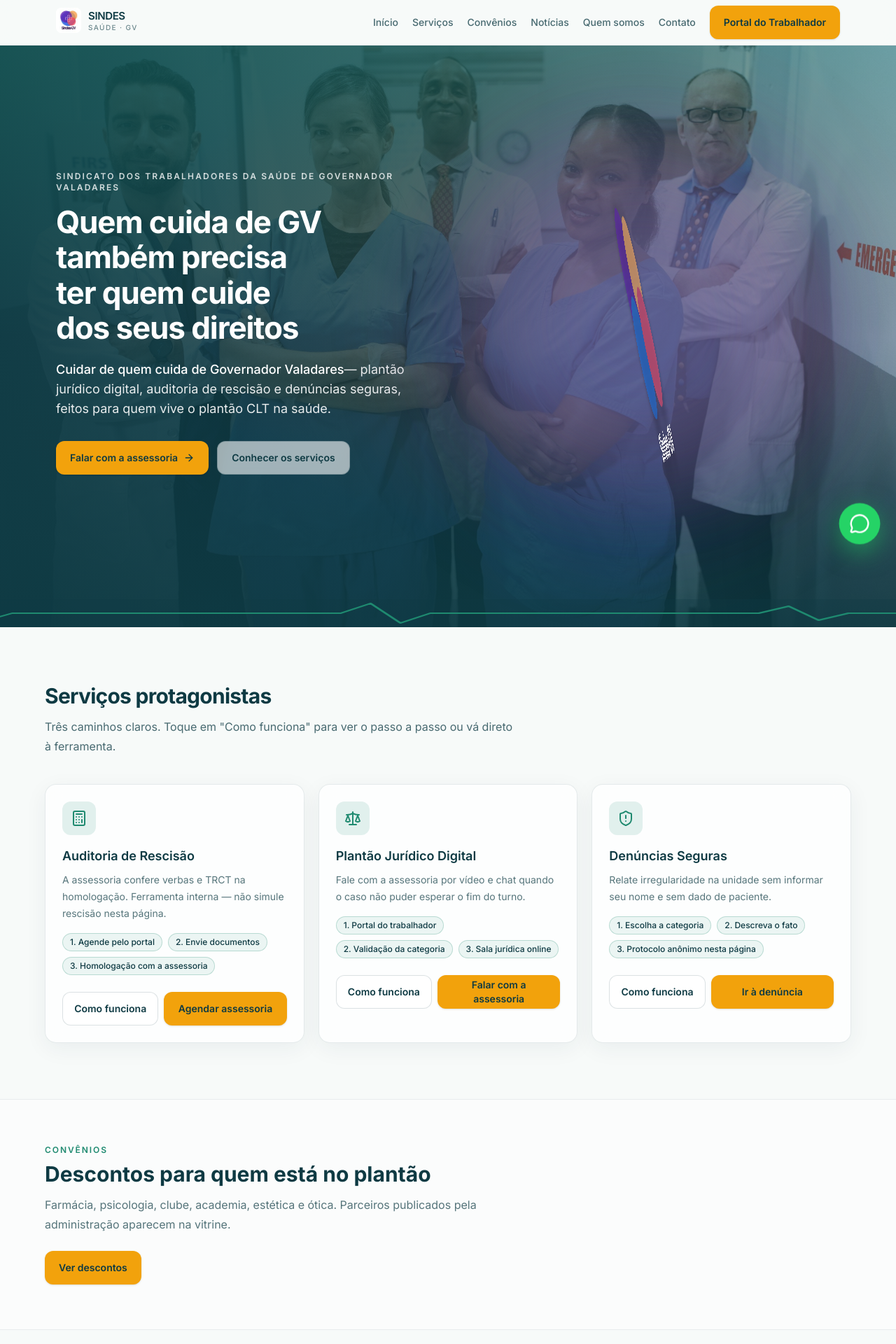
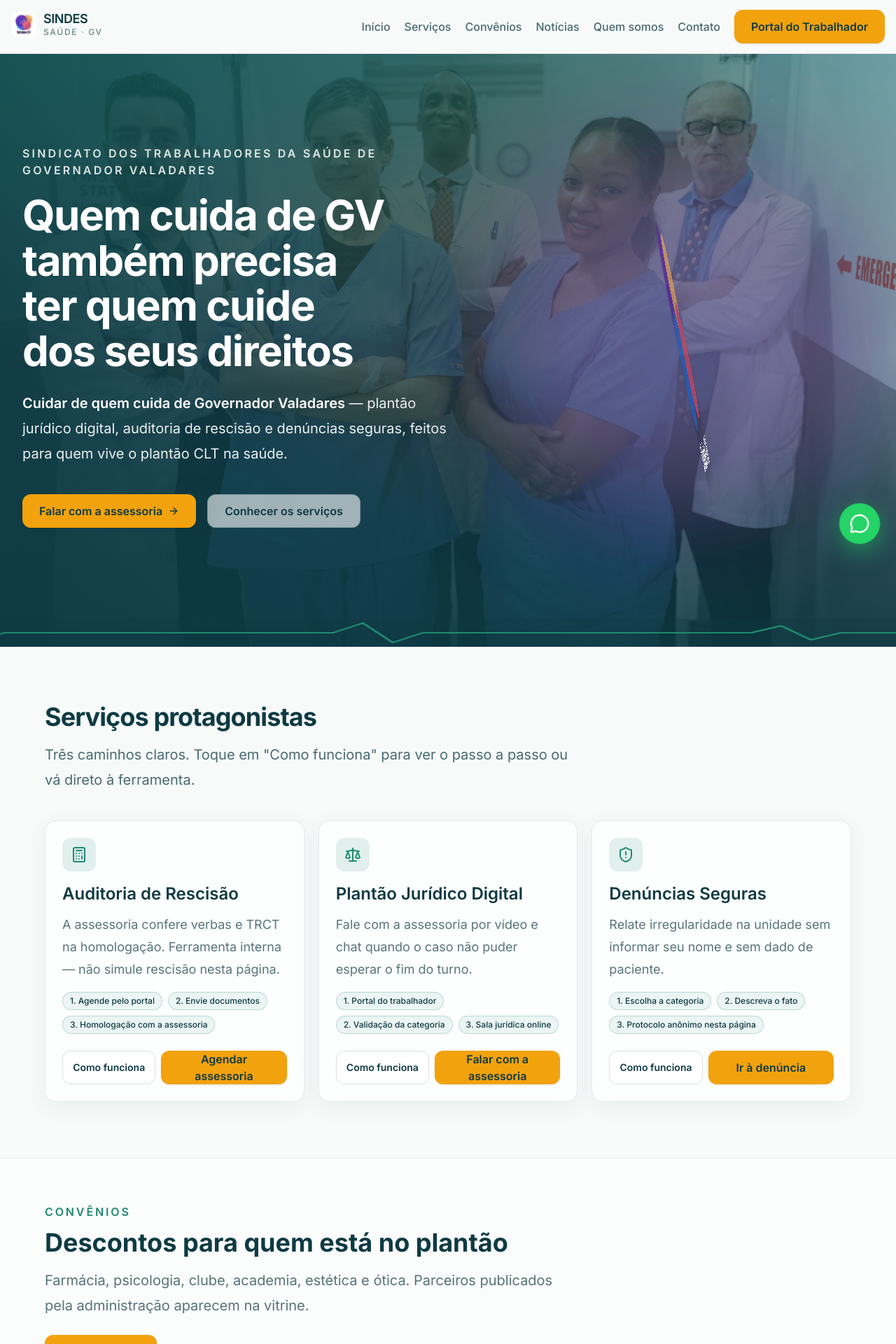
Before and after one commit to rajaconsultoriaeprojetos-boop/sindes-gv, a Next.js app: page / in a window 1280 px wide. Shown: the top 1920 px of the page at 70% size. Built offline with nearby package versions, Linux system fonts and the light colour scheme.

Commit message:
feat(landing): tipografia maior e mais respiro no hero e seções

```diff
--- a/components/SindesLanding.tsx
+++ b/components/SindesLanding.tsx
@@ -66,14 +66,14 @@ function Marca({ sobreEscuro = false }: { sobreEscuro?: boolean }) {
       />
       <span className="min-w-0 text-left">
         <span
-          className={`block text-[15px] font-semibold leading-none tracking-tight ${
+          className={`block text-base font-semibold sm:text-lg leading-none tracking-tight ${
             sobreEscuro ? "text-white" : "text-[#0E3A43]"
           }`}
         >
           SINDES
         </span>
         <span
-          className={`mt-1 block whitespace-nowrap text-[10px] font-medium uppercase leading-none tracking-[0.14em] ${
+          className={`mt-1 block whitespace-nowrap text-[11px] sm:text-xs font-medium uppercase leading-none tracking-[0.14em] ${
             sobreEscuro ? "text-white/75" : "text-[#0E3A43]/60"
           }`}
         >
@@ -210,7 +210,7 @@ export default function SindesLanding({ cms }: Props) {
       </a>
 
       <header className="sticky top-0 z-50 border-b border-[rgba(14,58,67,0.08)] bg-[#F7FAF9]/90 backdrop-blur-md">
-        <div className="mx-auto flex h-16 max-w-6xl items-center justify-between gap-3 px-4">
+        <div className="mx-auto flex h-[4.25rem] max-w-7xl sm:h-[4.75rem] items-center justify-between gap-3 px-4">
           <a
             href="#inicio"
             className="rounded-lg focus-visible:outline-none focus-visible:ring-2 focus-visible:ring-[#1F8A70] focus-visible:ring-offset-2"
@@ -224,7 +224,7 @@ export default function SindesLanding({ cms }: Props) {
                 <Link
                   key={item.href}
                   href={item.href}
-                  className="rounded-md text-sm font-medium text-[#0E3A43]/75 transition hover:text-[#0E3A43]"
+                  className="rounded-md text-base font-medium text-[#0E3A43]/75 transition hover:text-[#0E3A43]"
                 >
                   {item.rotulo}
                 </Link>
@@ -232,7 +232,7 @@ export default function SindesLanding({ cms }: Props) {
                 <a
                   key={item.href}
                   href={item.href}
-                  className="rounded-md text-sm font-medium text-[#0E3A43]/75 transition hover:text-[#0E3A43]"
+                  className="rounded-md text-base font-medium text-[#0E3A43]/75 transition hover:text-[#0E3A43]"
                 >
                   {item.rotulo}
                 </a>
@@ -286,7 +286,7 @@ export default function SindesLanding({ cms }: Props) {
       </header>
 
       <main>
-        <section id="inicio" tabIndex={-1} className="relative scroll-mt-20 overflow-hidden">
+        <section id="inicio" tabIndex={-1} className="relative scroll-mt-20 overflow-hidden min-h-[min(88vh,920px)]">
           <div className="absolute inset-0">
             <Image
               src={HERO_IMAGE}
@@ -309,22 +309,22 @@ export default function SindesLanding({ cms }: Props) {
               aria-hidden="true"
             />
           </div>
-          <div className="relative mx-auto grid max-w-6xl items-center gap-8 px-4 py-16 sm:py-24 lg:grid-cols-[minmax(0,0.95fr)_minmax(0,1.05fr)] lg:gap-6 lg:py-28">
+          <div className="relative mx-auto grid max-w-7xl items-center gap-10 px-4 py-20 sm:px-6 sm:py-28 lg:grid-cols-[minmax(0,1.05fr)_minmax(0,0.95fr)] lg:gap-10 lg:py-32 xl:px-8">
             <div className="order-2 lg:order-1">
-              <p className="text-xs font-semibold uppercase tracking-[0.18em] text-white/80">
+              <p className="text-sm font-semibold uppercase tracking-[0.2em] text-white/85 sm:text-base">
                 Sindicato dos Trabalhadores da Saúde de Governador Valadares
               </p>
-              <h1 className="mt-4 max-w-2xl text-3xl font-bold leading-tight tracking-tight text-white text-balance sm:text-4xl lg:text-[2.75rem] lg:leading-[1.15]">
+              <h1 className="mt-5 max-w-3xl text-4xl font-bold leading-[1.08] tracking-tight text-white text-balance sm:text-5xl lg:text-[3.35rem] xl:text-6xl">
                 Quem cuida de GV também precisa ter quem cuide dos seus direitos
               </h1>
-              <p className="mt-5 max-w-xl text-base leading-7 text-white/90 sm:text-lg">
-                <span className="font-medium text-white">
+              <p className="mt-6 max-w-2xl text-lg leading-8 text-white/92 sm:text-xl sm:leading-9">
+                <span className="font-semibold text-white">
                   Cuidar de quem cuida de Governador Valadares
-                </span>{ }
+                </span>{" "}
                 — plantão jurídico digital, auditoria de rescisão e denúncias seguras, feitos para
                 quem vive o plantão CLT na saúde.
               </p>
-              <div className="mt-8 flex flex-col gap-3 sm:flex-row">
+              <div className="mt-10 flex flex-col gap-4 sm:flex-row sm:flex-wrap">
                 <Link href="/portal" className={btnPrimary}>
                   Falar com a assessoria
                   <ArrowRight className="h-4 w-4" aria-hidden="true" />
@@ -367,8 +367,8 @@ export default function SindesLanding({ cms }: Props) {
         <section id="servicos" tabIndex={-1} className="scroll-mt-20 px-4 py-16 sm:py-20">
           <div className="mx-auto max-w-6xl">
             <ScrollReveal>
-              <h2 className="text-2xl font-bold tracking-tight sm:text-3xl">Serviços protagonistas</h2>
-              <p className="mt-3 max-w-2xl text-base leading-7 text-[#0E3A43]/75">
+              <h2 className="text-3xl font-bold tracking-tight sm:text-4xl">Serviços protagonistas</h2>
+              <p className="mt-4 max-w-3xl text-lg leading-8 text-[#0E3A43]/75 sm:text-xl sm:leading-9">
                 Três caminhos claros. Toque em &quot;Como funciona&quot; para ver o passo a passo ou vá direto
                 à ferramenta.
               </p>
@@ -380,8 +380,8 @@ export default function SindesLanding({ cms }: Props) {
                     <span className="inline-flex h-12 w-12 items-center justify-center rounded-xl bg-[#1F8A70]/12 text-[#1F8A70]">
                       <s.icon className="h-6 w-6" aria-hidden="true" />
                     </span>
-                    <h3 className="mt-4 text-lg font-semibold">{s.titulo}</h3>
-                    <p className="mt-2 text-sm leading-6 text-[#0E3A43]/70">{s.descricao}</p>
+                    <h3 className="mt-4 text-xl font-semibold sm:text-2xl">{s.titulo}</h3>
+                    <p className="mt-3 text-base leading-7 text-[#0E3A43]/70 sm:text-lg sm:leading-8">{s.descricao}</p>
                     <ol className="mt-4 flex flex-wrap gap-2">
                       {s.passos.map((passo, idx) => (
                         <li
@@ -456,9 +456,9 @@ export default function SindesLanding({ cms }: Props) {
         <section id="convenios" tabIndex={-1} className="scroll-mt-20 border-y border-[rgba(14,58,67,0.08)] bg-white/50 px-4 py-16">
           <div className="mx-auto max-w-6xl">
             <ScrollReveal>
-              <p className="text-xs font-semibold uppercase tracking-[0.16em] text-[#1F8A70]">Convênios</p>
-              <h2 className="mt-2 text-2xl font-bold sm:text-3xl">Descontos para quem está no plantão</h2>
-              <p className="mt-3 max-w-2xl text-base leading-7 text-[#0E3A43]/70">
+              <p className="text-sm font-semibold uppercase tracking-[0.18em] text-[#1F8A70] sm:text-base">Convênios</p>
+              <h2 className="mt-3 text-3xl font-bold sm:text-4xl">Descontos para quem está no plantão</h2>
+              <p className="mt-4 max-w-3xl text-lg leading-8 text-[#0E3A43]/70 sm:text-xl sm:leading-9">
                 Farmácia, psicologia, clube, academia, estética e ótica. Parceiros publicados pela
                 administração aparecem na vitrine.
               </p>
@@ -472,8 +472,8 @@ export default function SindesLanding({ cms }: Props) {
         <section id="confianca" tabIndex={-1} className="scroll-mt-20 px-4 py-16 sm:py-20">
           <div className="mx-auto max-w-6xl">
             <ScrollReveal>
-              <h2 className="text-2xl font-bold sm:text-3xl">Quem somos e por que confiar</h2>
-              <p className="mt-3 max-w-2xl text-[#0E3A43]/75">
+              <h2 className="text-3xl font-bold sm:text-4xl">Quem somos e por que confiar</h2>
+              <p className="mt-4 max-w-3xl text-lg leading-8 text-[#0E3A43]/75 sm:text-xl">
                 Representação sindical na saúde pública e privada de Governador Valadares — SUS e hospitais
                 conveniados.
               </p>
@@ -482,7 +482,7 @@ export default function SindesLanding({ cms }: Props) {
             {conquistas.length > 0 ? (
               <ScrollReveal className="mt-10">
                 <div className={`${glassCard} p-6 sm:p-8`}>
-                  <h3 className="text-lg font-semibold">Linha do tempo de conquistas</h3>
+                  <h3 className="text-xl font-semibold sm:text-2xl">Linha do tempo de conquistas</h3>
                   <ul className="mt-4 space-y-4 border-l-2 border-[#1F8A70]/30 pl-4 sm:columns-2 sm:gap-8">
                     {conquistas.map((item, idx) => (
                       <li key={`${item.ano}-${idx}`} className="break-inside-avoid pb-2">
@@ -538,11 +538,11 @@ export default function SindesLanding({ cms }: Props) {
         <section id="portal" tabIndex={-1} className="scroll-mt-20 px-4 py-16 sm:py-20">
           <div className="mx-auto max-w-6xl">
             <ScrollReveal>
-              <p className="text-xs font-semibold uppercase tracking-[0.16em] text-[#1F8A70]">
+              <p className="text-sm font-semibold uppercase tracking-[0.18em] text-[#1F8A70] sm:text-base">
                 Área do trabalhador
               </p>
-              <h2 className="mt-2 text-2xl font-bold sm:text-3xl">Portal, plantão e denúncia</h2>
-              <p className="mt-3 max-w-2xl text-base leading-7 text-[#0E3A43]/75">
+              <h2 className="mt-3 text-3xl font-bold sm:text-4xl">Portal, plantão e denúncia</h2>
+              <p className="mt-4 max-w-3xl text-lg leading-8 text-[#0E3A43]/75 sm:text-xl sm:leading-9">
                 Atendimento identificado no portal (persiste neste servidor). Agendamento rápido e denúncia
                 anônima nesta página, em superfícies amplas e tranquilas.
               </p>
@@ -561,8 +561,8 @@ export default function SindesLanding({ cms }: Props) {
                   tabIndex={-1}
                   className={`scroll-mt-24 ${glassCard} p-6 sm:p-8`}
                 >
-                  <h3 className="text-xl font-semibold">Agendar atendimento jurídico</h3>
-                  <p className="mt-2 text-sm leading-6 text-[#0E3A43]/70">
+                  <h3 className="text-2xl font-semibold">Agendar atendimento jurídico</h3>
+                  <p className="mt-3 text-base leading-7 text-[#0E3A43]/70 sm:text-lg sm:leading-8">
                     Sede: {SINDES_ENDERECO.logradouro}, {SINDES_ENDERECO.cidadeUf} (CEP {SINDES_ENDERECO.cep}).
                     Atendimento presencial em dias úteis; para fila oficial com validação, use o portal.
                   </p>
@@ -576,7 +576,7 @@ export default function SindesLanding({ cms }: Props) {
                     <div className="mt-6 rounded-xl border border-[#1F8A70]/20 bg-white/90 p-5" role="status">
                       <p className="text-sm font-semibold">Pedido registrado nesta tela</p>
                       <p className="mt-2 text-2xl font-bold tracking-tight">{protocoloAgenda}</p>
-                      <p className="mt-2 text-sm leading-6 text-[#0E3A43]/70">
+                      <p className="mt-3 text-base leading-7 text-[#0E3A43]/70 sm:text-lg sm:leading-8">
                         Nenhum dado foi enviado. Feche a aba e o protocolo some. Quando o canal oficial
                         estiver no ar, um atendente poderá retornar de fato.
                       </p>
@@ -680,16 +680,16 @@ export default function SindesLanding({ cms }: Props) {
                 >
                   <div className="flex items-center gap-2">
                     <ShieldAlert className="h-5 w-5 text-[#1F8A70]" aria-hidden="true" />
-                    <h3 className="text-xl font-semibold">Denúncias anônimas</h3>
+                    <h3 className="text-2xl font-semibold">Denúncias anônimas</h3>
                   </div>
-                  <p className="mt-2 text-sm leading-6 text-[#0E3A43]/70">
+                  <p className="mt-3 text-base leading-7 text-[#0E3A43]/70 sm:text-lg sm:leading-8">
                     Sem campo de nome. Não escreva nome de paciente, prontuário ou outro dado de saúde.
                   </p>
                   {protocoloDenuncia ? (
                     <div className="mt-6 rounded-xl border border-[#1F8A70]/20 bg-white/90 p-5" role="status">
                       <p className="text-sm font-semibold">Relato guardado só nesta aba</p>
                       <p className="mt-2 text-2xl font-bold tracking-tight">{protocoloDenuncia}</p>
-                      <p className="mt-2 text-sm leading-6 text-[#0E3A43]/70">
+                      <p className="mt-3 text-base leading-7 text-[#0E3A43]/70 sm:text-lg sm:leading-8">
                         A denúncia não foi transmitida. Use o canal presencial da sede quando precisar que
                         a diretoria apure o fato.
                       </p>
@@ -821,7 +821,7 @@ export default function SindesLanding({ cms }: Props) {
                       {n.tipo} · {n.data}
                     </p>
                     <p className="mt-2 font-semibold">{n.titulo}</p>
-                    <p className="mt-2 text-sm leading-6 text-[#0E3A43]/70">{n.resumo}</p>
+                    <p className="mt-3 text-base leading-7 text-[#0E3A43]/70 sm:text-lg sm:leading-8">{n.resumo}</p>
                     <a
                       href={n.href}
                       target="_blank"
--- a/components/landing/plantao-theme.ts
+++ b/components/landing/plantao-theme.ts
@@ -17,7 +17,7 @@ export const glassCard =
   "rounded-2xl border border-[rgba(14,58,67,0.1)] bg-white/75 shadow-[0_8px_32px_rgba(14,58,67,0.06)] backdrop-blur-md";
 
 export const btnPrimary =
-  "inline-flex min-h-12 items-center justify-center gap-2 rounded-xl bg-[#F2A20C] px-5 text-sm font-semibold text-[#0E3A43] shadow-sm transition duration-200 hover:bg-[#E0940A] hover:shadow-md focus-visible:outline-none focus-visible:ring-2 focus-visible:ring-[#0E3A43] focus-visible:ring-offset-2";
+  "inline-flex min-h-12 items-center justify-center gap-2 rounded-xl bg-[#F2A20C] px-6 text-base font-semibold text-[#0E3A43] shadow-sm transition duration-200 hover:bg-[#E0940A] hover:shadow-md focus-visible:outline-none focus-visible:ring-2 focus-visible:ring-[#0E3A43] focus-visible:ring-offset-2";
 
 export const btnSecondary =
-  "inline-flex min-h-12 items-center justify-center rounded-xl border border-[rgba(14,58,67,0.25)] bg-white/60 px-5 text-sm font-semibold text-[#0E3A43] backdrop-blur-sm transition hover:bg-white/90 focus-visible:outline-none focus-visible:ring-2 focus-visible:ring-[#1F8A70] focus-visible:ring-offset-2";
+  "inline-flex min-h-12 items-center justify-center rounded-xl border border-[rgba(14,58,67,0.25)] bg-white/60 px-6 text-base font-semibold text-[#0E3A43] backdrop-blur-sm transition hover:bg-white/90 focus-visible:outline-none focus-visible:ring-2 focus-visible:ring-[#1F8A70] focus-visible:ring-offset-2";
```
